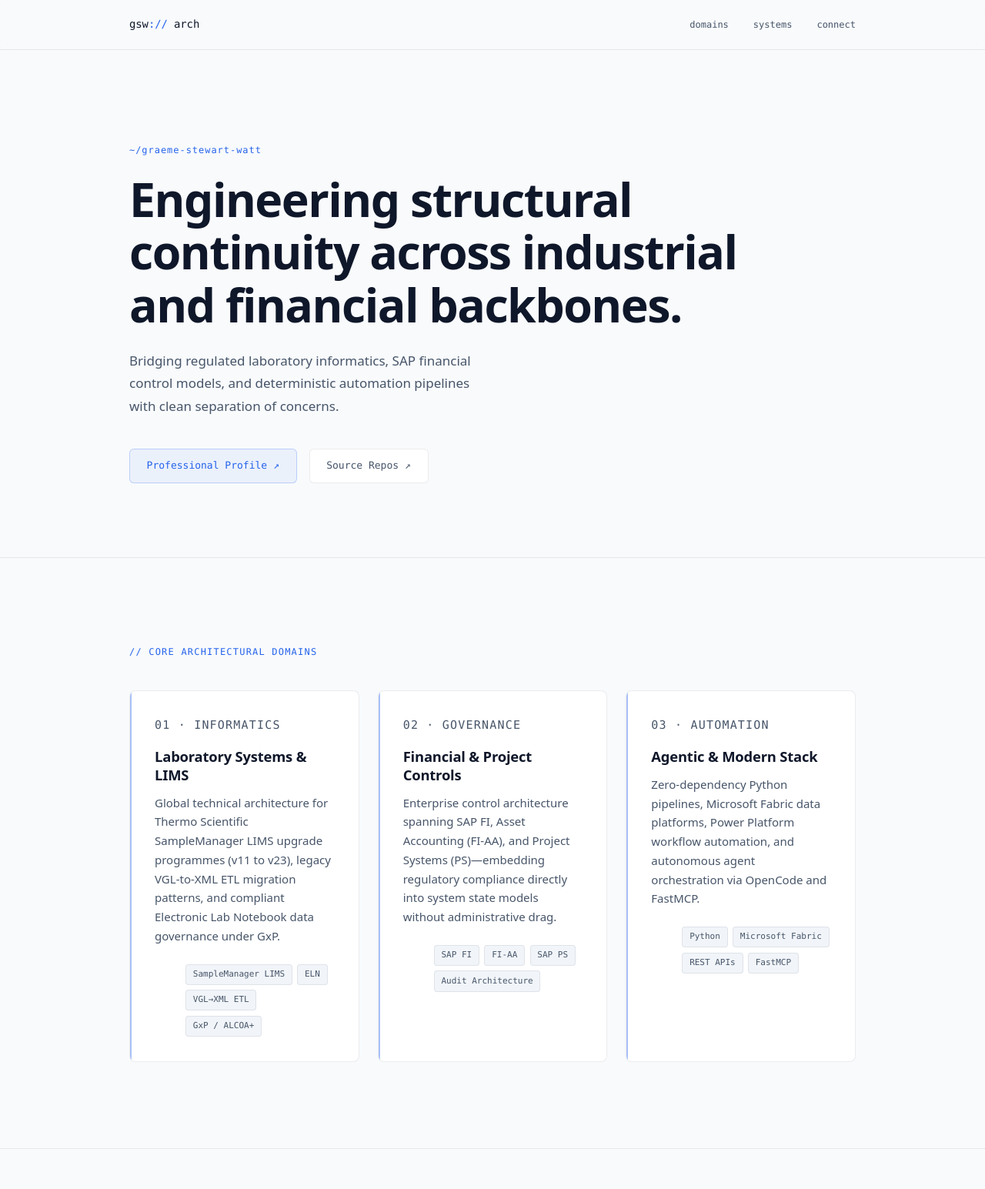
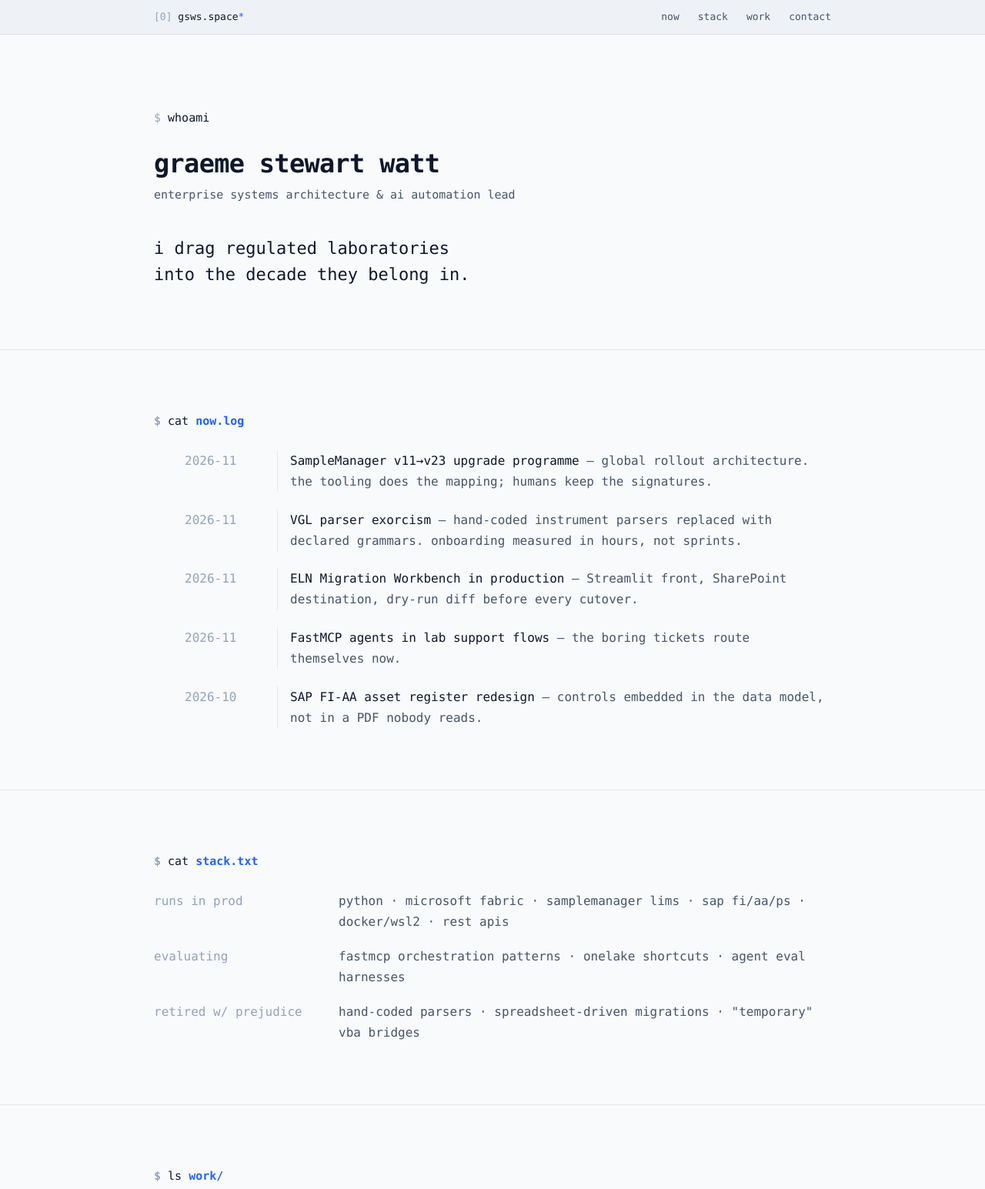
Before and after one commit to gswwsg/gsws.space, a plain HTML site: page index.html in a window 1280 px wide. Shown: the top 1545 px of the page at 77% size. Drawn offline with Linux system fonts and the light colour scheme.

Commit message:
Rebuild in terminal mode: manifesto, living log, opinionated stack

```diff
--- a/index.html
+++ b/index.html
@@ -5,10 +5,10 @@
   <meta name="viewport" content="width=device-width, initial-scale=1">
   <meta name="color-scheme" content="dark light">
   <title>Graeme Stewart Watt — Enterprise Systems Architecture &amp; AI Automation Lead</title>
-  <meta name="description" content="Regulated laboratory informatics, SAP financial governance, and deterministic automation.">
+  <meta name="description" content="Regulated laboratory informatics, SAP financial control, and agents doing the boring parts.">
   <meta name="theme-color" content="#090c10">
   <meta property="og:title" content="Graeme Stewart Watt — Enterprise Systems Architecture &amp; AI Automation Lead">
-  <meta property="og:description" content="Regulated laboratory informatics, SAP financial governance, and deterministic automation.">
+  <meta property="og:description" content="Regulated laboratory informatics, SAP financial control, and agents doing the boring parts.">
   <meta property="og:type" content="profile">
   <meta property="og:url" content="https://gsws.space/">
   <meta name="twitter:card" content="summary">
@@ -17,21 +17,13 @@
     :root {
       color-scheme: dark;
       --bg: #090c10;
-      --surface: #10151d;
-      --surface-inset: #0d1117;
+      --bar: #0d1117;
       --text: #e2e8f0;
-      --text-muted: #8b949e;
-      --text-faint: #484f58;
+      --muted: #8b949e;
+      --faint: #484f58;
       --accent: #58a6ff;
-      --accent-soft: rgba(88, 166, 255, 0.1);
-      --accent-soft-hover: rgba(88, 166, 255, 0.2);
       --line: rgba(226, 232, 240, 0.07);
-      --edge-a: rgba(88, 166, 255, 0.3);
-      --edge-b: rgba(226, 232, 240, 0.05);
-      --edge-c: rgba(88, 166, 255, 0.08);
-      --header-veil: rgba(9, 12, 16, 0.88);
       --selection: rgba(88, 166, 255, 0.25);
-      --sans: system-ui, -apple-system, BlinkMacSystemFont, "Segoe UI", Roboto, sans-serif;
       --mono: ui-monospace, "SF Mono", "Cascadia Code", Menlo, Consolas, monospace;
     }
 
@@ -39,110 +31,102 @@
       :root {
         color-scheme: light;
         --bg: #f8fafc;
-        --surface: #ffffff;
-        --surface-inset: #f1f5f9;
+        --bar: #eef2f7;
         --text: #0f172a;
-        --text-muted: #475569;
-        --text-faint: #94a3b8;
+        --muted: #475569;
+        --faint: #94a3b8;
         --accent: #2563eb;
-        --accent-soft: rgba(37, 99, 235, 0.06);
-        --accent-soft-hover: rgba(37, 99, 235, 0.12);
         --line: rgba(15, 23, 42, 0.08);
-        --edge-a: rgba(37, 99, 235, 0.25);
-        --edge-b: rgba(15, 23, 42, 0.06);
-        --edge-c: rgba(37, 99, 235, 0.06);
-        --header-veil: rgba(248, 250, 252, 0.88);
         --selection: rgba(37, 99, 235, 0.18);
       }
     }
 
     * { box-sizing: border-box; margin: 0; }
     html { scroll-behavior: smooth; }
-    body { font-family: var(--sans); font-size: 1rem; line-height: 1.7; background: var(--bg); color: var(--text); }
+    body { font-family: var(--mono); font-size: 1rem; line-height: 1.7; background: var(--bg); color: var(--text); }
     ::selection { background: var(--selection); }
     :focus-visible { outline: 2px solid var(--accent); outline-offset: 3px; }
+    a { color: var(--accent); text-decoration: none; }
+    a:hover { text-decoration: underline; }
 
     .skip-link {
       position: absolute; left: 1rem; top: -4rem; z-index: 50;
-      padding: 0.55rem 1.1rem; border-radius: 6px;
+      padding: 0.55rem 1.1rem; border-radius: 4px;
       background: var(--accent); color: var(--bg);
-      font-family: var(--mono); font-size: 0.8125rem; text-decoration: none;
+      font-size: 0.8125rem; text-decoration: none;
       transition: top 140ms ease;
     }
     .skip-link:focus { top: 1rem; }
+    .skip-link:hover { text-decoration: none; }
 
-    .container { max-width: 64rem; margin-inline: auto; padding-inline: clamp(1.25rem, 4vw, 2.5rem); }
+    .container { max-width: 60rem; margin-inline: auto; padding-inline: clamp(1.25rem, 4vw, 2.5rem); }
 
-    .site-header {
+    .bar {
       position: sticky; top: 0; z-index: 10;
-      background: var(--header-veil); backdrop-filter: blur(12px);
+      background: var(--bar);
       border-bottom: 1px solid var(--line);
+      font-size: 0.8125rem;
     }
-    .site-nav { display: flex; align-items: center; justify-content: space-between; min-height: 4rem; }
-    .wordmark { font-family: var(--mono); font-size: 0.875rem; font-weight: 500; color: var(--text); text-decoration: none; letter-spacing: -0.01em; }
-    .wordmark span { color: var(--accent); }
-    .nav-links { display: flex; gap: 2rem; list-style: none; font-family: var(--mono); font-size: 0.75rem; }
-    .nav-links a { color: var(--text-muted); text-decoration: none; transition: color 140ms ease; }
-    .nav-links a:hover { color: var(--text); }
+    .bar-inner { display: flex; align-items: center; justify-content: space-between; min-height: 2.75rem; }
+    .session { color: var(--faint); }
+    .session strong { color: var(--text); font-weight: 500; }
+    .session .active { color: var(--accent); }
+    .bar-nav { display: flex; gap: 1.5rem; list-style: none; }
+    .bar-nav a { color: var(--muted); }
+    .bar-nav a:hover { color: var(--text); text-decoration: none; }
 
-    .hero { padding-block: clamp(5rem, 15vh, 8.5rem) clamp(3.5rem, 9vw, 6rem); }
-    .hero-eyebrow { font-family: var(--mono); font-size: 0.75rem; color: var(--accent); letter-spacing: 0.08em; margin-bottom: 1.25rem; }
-    .hero h1 { font-size: clamp(2.25rem, 5.5vw, 3.8rem); font-weight: 700; line-height: 1.12; letter-spacing: -0.025em; max-width: 28ch; text-wrap: balance; }
-    .hero-lede { margin-top: 1.5rem; max-width: 46ch; font-size: 1.0625rem; color: var(--text-muted); line-height: 1.75; }
+    .hero { padding-block: clamp(4rem, 12vh, 7rem) clamp(3rem, 8vw, 5rem); }
+    .prompt { font-size: 0.9375rem; margin-bottom: 1.5rem; }
+    .prompt .dollar { color: var(--faint); }
+    .prompt .cmd { color: var(--text); font-weight: 500; }
+    .prompt .file { color: var(--accent); }
+    .hero h1 { font-size: clamp(1.6rem, 3.5vw, 2.1rem); font-weight: 600; letter-spacing: -0.02em; line-height: 1.3; text-wrap: balance; }
+    .role { margin-top: 0.4rem; font-size: 0.9375rem; color: var(--muted); }
+    .manifesto {
+      margin-top: 2.5rem; max-width: 46ch;
+      font-size: clamp(1.125rem, 2.6vw, 1.375rem); line-height: 1.55;
+      color: var(--text); text-wrap: balance;
+    }
+    .cursor {
+      display: inline-block; width: 0.55em; height: 1.05em; margin-left: 0.3rem;
+      background: var(--accent); vertical-align: text-bottom;
+      animation: blink 1.1s steps(2, start) infinite;
+    }
+    @keyframes blink { 0%, 49% { opacity: 1; } 50%, 100% { opacity: 0; } }
 
-    .cta-row { display: flex; flex-wrap: wrap; gap: 1rem; margin-top: 2.5rem; }
-    .btn {
-      display: inline-flex; align-items: center; gap: 0.5rem; padding: 0.65rem 1.35rem; border-radius: 6px;
-      border: 1px solid transparent; font-family: var(--mono); font-size: 0.8125rem; font-weight: 500;
-      text-decoration: none; transition: background-color 140ms ease, border-color 140ms ease, transform 140ms ease;
-    }
-    .btn:hover { transform: translateY(-1px); }
-    .btn-primary { color: var(--accent); background: var(--accent-soft); border-color: var(--edge-a); }
-    .btn-primary:hover { background-color: var(--accent-soft-hover); }
-    .btn-ghost { color: var(--text-muted); border-color: var(--line); background: var(--surface); }
-    .btn-ghost:hover { color: var(--text); border-color: var(--accent); }
+    .section { padding-block: clamp(3rem, 8vw, 5rem); border-top: 1px solid var(--line); }
+    .section[id] { scroll-margin-top: 3.75rem; }
 
-    .section { padding-block: clamp(4rem, 10vw, 7rem); border-top: 1px solid var(--line); }
-    .section[id] { scroll-margin-top: 5rem; }
-    .section-label { font-family: var(--mono); font-size: 0.75rem; font-weight: 500; letter-spacing: 0.1em; color: var(--accent); margin-bottom: 2.5rem; text-transform: uppercase; }
+    .log { list-style: none; display: grid; gap: 1.4rem; }
+    .log li { display: grid; grid-template-columns: 6.5rem 1fr; gap: 1rem; }
+    .log-date { color: var(--faint); }
+    .log-entry { color: var(--muted); border-left: 1px solid var(--line); padding-left: 1rem; }
+    .log-entry .key { color: var(--text); }
 
-    .grid { display: grid; gap: 1.5rem; }
-    .pillars { grid-template-columns: repeat(auto-fit, minmax(min(100%, 18rem), 1fr)); }
-    .work-grid { grid-template-columns: repeat(auto-fit, minmax(min(100%, 26rem), 1fr)); }
+    .stack { display: grid; gap: 1.1rem; }
+    .stack div { display: grid; grid-template-columns: 14rem 1fr; gap: 1rem; }
+    .stack dt { color: var(--faint); }
+    .stack dd { color: var(--muted); }
 
-    .card {
-      padding: 2rem; border-radius: 8px; border: 1px solid var(--line); background: var(--surface);
-      position: relative; overflow: hidden;
-    }
-    .card::before {
-      content: ""; position: absolute; top: 0; left: 0; width: 2px; height: 100%;
-      background: var(--accent); opacity: 0.4;
-    }
-    .card-index { font-family: var(--mono); font-size: 0.7rem; color: var(--text-faint); letter-spacing: 0.08em; margin-bottom: 1rem; }
-    .card h3 { font-size: 1.15rem; font-weight: 600; line-height: 1.3; margin-bottom: 0.75rem; letter-spacing: -0.01em; }
-    .card p { font-size: 0.9375rem; color: var(--text-muted); line-height: 1.65; }
+    .work { list-style: none; }
+    .work li { padding-block: 1.9rem; }
+    .work li:first-child { padding-top: 0; }
+    .work li + li { border-top: 1px solid var(--line); }
+    .work-name { color: var(--text); font-weight: 600; }
+    .work-desc { margin-top: 0.6rem; color: var(--muted); max-width: 70ch; }
+    .work-impact { margin-top: 0.6rem; color: var(--accent); font-size: 0.875rem; }
 
-    .tags { display: flex; flex-wrap: wrap; gap: 0.4rem; list-style: none; margin-top: 1.5rem; }
-    .tags li {
-      padding: 0.2rem 0.55rem; border: 1px solid var(--line); border-radius: 4px;
-      background: var(--surface-inset); font-family: var(--mono); font-size: 0.6875rem; color: var(--text-muted);
-    }
+    .belief { max-width: 52ch; font-size: 1.0625rem; line-height: 1.75; }
+    .belief .md-gt { color: var(--accent); }
 
-    .work-meta { display: grid; gap: 0.6rem; margin-top: 1.5rem; padding-top: 1.25rem; border-top: 1px solid var(--line); }
-    .work-meta dt { font-family: var(--mono); font-size: 0.6875rem; text-transform: uppercase; letter-spacing: 0.12em; color: var(--text-faint); }
-    .work-meta dd { font-family: var(--mono); font-size: 0.8125rem; color: var(--text-muted); }
-    .work-meta .impact dd { color: var(--accent); }
+    .contact-links { display: flex; flex-wrap: wrap; gap: 1.75rem; list-style: none; font-size: 0.9375rem; }
 
-    .contact-copy { color: var(--text-muted); max-width: 44ch; margin-bottom: 1.5rem; font-size: 0.9375rem; }
-
-    .site-footer { border-top: 1px solid var(--line); padding-block: 2.5rem; font-family: var(--mono); font-size: 0.75rem; color: var(--text-faint); }
-    .footer-inner { display: flex; justify-content: space-between; align-items: center; }
-    .footer-links { display: flex; gap: 1.5rem; list-style: none; }
-    .footer-links a { color: var(--text-muted); text-decoration: none; }
-    .footer-links a:hover { color: var(--text); }
+    .bar-footer { position: static; border-top: 1px solid var(--line); border-bottom: none; font-size: 0.75rem; }
+    .footer-note { color: var(--faint); }
 
     @media (max-width: 40rem) {
-      .nav-links { display: none; }
+      .bar-nav { display: none; }
+      .log li, .stack div { grid-template-columns: 1fr; gap: 0.35rem; }
     }
 
     @media (prefers-reduced-motion: reduce) {
@@ -156,113 +140,120 @@
   </style>
 </head>
 <body id="top">
-  <a class="skip-link" href="#main">Skip to content</a>
+  <a class="skip-link" href="#main">skip to content</a>
 
-  <header class="site-header">
-    <nav class="site-nav container" aria-label="Primary">
-      <a class="wordmark" href="#top">gsw<span>://</span> arch</a>
-      <ul class="nav-links">
-        <li><a href="#architecture">domains</a></li>
-        <li><a href="#systems">systems</a></li>
-        <li><a href="#contact">connect</a></li>
-      </ul>
-    </nav>
+  <header class="bar">
+    <div class="bar-inner container">
+      <a class="session" href="#top">[0] <strong>gsws.space</strong><span class="active">*</span></a>
+      <nav aria-label="Primary">
+        <ul class="bar-nav">
+          <li><a href="#now">now</a></li>
+          <li><a href="#stack">stack</a></li>
+          <li><a href="#work">work</a></li>
+          <li><a href="#contact">contact</a></li>
+        </ul>
+      </nav>
+    </div>
   </header>
 
   <main id="main">
     <section class="hero container" aria-labelledby="hero-heading">
-      <p class="hero-eyebrow">~/graeme-stewart-watt</p>
-      <h1 id="hero-heading">Engineering structural continuity across industrial and financial backbones.</h1>
-      <p class="hero-lede">Bridging regulated laboratory informatics, SAP financial control models, and deterministic automation pipelines with clean separation of concerns.</p>
-      <div class="cta-row">
-        <a class="btn btn-primary" href="https://www.linkedin.com/in/graeme-stewart-watt-pmp-ab001a51">Professional Profile <span aria-hidden="true">↗</span></a>
-        <a class="btn btn-ghost" href="https://github.com/digitalgenetics-gh">Source Repos <span aria-hidden="true">↗</span></a>
+      <p class="prompt"><span class="dollar">$</span> <span class="cmd">whoami</span></p>
+      <h1 id="hero-heading">graeme stewart watt</h1>
+      <p class="role">enterprise systems architecture &amp; ai automation lead</p>
+      <p class="manifesto">i drag regulated laboratories into the decade they belong in.<span class="cursor" aria-hidden="true"></span></p>
+    </section>
+
+    <section id="now" class="section" aria-labelledby="now-label">
+      <div class="container">
+        <h2 class="prompt" id="now-label" aria-label="Now log"><span class="dollar">$</span> <span class="cmd">cat</span> <span class="file">now.log</span></h2>
+        <ol class="log">
+          <li>
+            <span class="log-date">2026-11</span>
+            <span class="log-entry"><span class="key">SampleManager v11→v23 upgrade programme</span> — global rollout architecture. the tooling does the mapping; humans keep the signatures.</span>
+          </li>
+          <li>
+            <span class="log-date">2026-11</span>
+            <span class="log-entry"><span class="key">VGL parser exorcism</span> — hand-coded instrument parsers replaced with declared grammars. onboarding measured in hours, not sprints.</span>
+          </li>
+          <li>
+            <span class="log-date">2026-11</span>
+            <span class="log-entry"><span class="key">ELN Migration Workbench in production</span> — Streamlit front, SharePoint destination, dry-run diff before every cutover.</span>
+          </li>
+          <li>
+            <span class="log-date">2026-11</span>
+            <span class="log-entry"><span class="key">FastMCP agents in lab support flows</span> — the boring tickets route themselves now.</span>
+          </li>
+          <li>
+            <span class="log-date">2026-10</span>
+            <span class="log-entry"><span class="key">SAP FI-AA asset register redesign</span> — controls embedded in the data model, not in a PDF nobody reads.</span>
+          </li>
+        </ol>
       </div>
     </section>
 
-    <section id="architecture" class="section" aria-labelledby="architecture-label">
+    <section id="stack" class="section" aria-labelledby="stack-label">
       <div class="container">
-        <h2 class="section-label" id="architecture-label" aria-label="Core architectural domains">// core architectural domains</h2>
-        <div class="grid pillars">
-          <article class="card">
-            <p class="card-index">01 · INFORMATICS</p>
-            <h3>Laboratory Systems &amp; LIMS</h3>
-            <p>Global technical architecture for Thermo Scientific SampleManager LIMS upgrade programmes (v11 to v23), legacy VGL-to-XML ETL migration patterns, and compliant Electronic Lab Notebook data governance under GxP.</p>
-            <ul class="tags">
-              <li>SampleManager LIMS</li>
-              <li>ELN</li>
-              <li>VGL→XML ETL</li>
-              <li>GxP / ALCOA+</li>
-            </ul>
-          </article>
-          <article class="card">
-            <p class="card-index">02 · GOVERNANCE</p>
-            <h3>Financial &amp; Project Controls</h3>
-            <p>Enterprise control architecture spanning SAP FI, Asset Accounting (FI-AA), and Project Systems (PS)—embedding regulatory compliance directly into system state models without administrative drag.</p>
-            <ul class="tags">
-              <li>SAP FI</li>
-              <li>FI-AA</li>
-              <li>SAP PS</li>
-              <li>Audit Architecture</li>
-            </ul>
-          </article>
-          <article class="card">
-            <p class="card-index">03 · AUTOMATION</p>
-            <h3>Agentic &amp; Modern Stack</h3>
-            <p>Zero-dependency Python pipelines, Microsoft Fabric data platforms, Power Platform workflow automation, and autonomous agent orchestration via OpenCode and FastMCP.</p>
-            <ul class="tags">
-              <li>Python</li>
-              <li>Microsoft Fabric</li>
-              <li>REST APIs</li>
-              <li>FastMCP</li>
-            </ul>
-          </article>
-        </div>
+        <h2 class="prompt" id="stack-label" aria-label="Stack"><span class="dollar">$</span> <span class="cmd">cat</span> <span class="file">stack.txt</span></h2>
+        <dl class="stack">
+          <div>
+            <dt>runs in prod</dt>
+            <dd>python · microsoft fabric · samplemanager lims · sap fi/aa/ps · docker/wsl2 · rest apis</dd>
+          </div>
+          <div>
+            <dt>evaluating</dt>
+            <dd>fastmcp orchestration patterns · onelake shortcuts · agent eval harnesses</dd>
+          </div>
+          <div>
+            <dt>retired w/ prejudice</dt>
+            <dd>hand-coded parsers · spreadsheet-driven migrations · &quot;temporary&quot; vba bridges</dd>
+          </div>
+        </dl>
       </div>
     </section>
 
-    <section id="systems" class="section" aria-labelledby="systems-label">
+    <section id="work" class="section" aria-labelledby="work-label">
       <div class="container">
-        <h2 class="section-label" id="systems-label" aria-label="Production tooling and case studies">// production tooling &amp; case studies</h2>
-        <div class="grid work-grid">
-          <article class="card">
-            <p class="card-index">MODULAR TOOLCHAIN</p>
-            <h3>ELN Migration Workbench</h3>
-            <p>A Python and Streamlit validation framework designed to govern Electronic Lab Notebook migrations to SharePoint. Provides single-scan export profiling, manifest generation, and schema dry-run diffing.</p>
-            <dl class="work-meta">
-              <div><dt>Stack</dt><dd>Python · Streamlit · CSV Manifests · SharePoint APIs</dd></div>
-              <div class="impact"><dt>Impact</dt><dd>→ Compresses manual mapping cycles into repeatable, fully audited migration batches.</dd></div>
-            </dl>
-          </article>
-          <article class="card">
-            <p class="card-index">PARSING BY DECLARATION</p>
-            <h3>Metadata-Driven ETL Pipelines</h3>
-            <p>Replaced brittle, hand-coded legacy VGL instrument integrations with configuration-driven parsing pipelines, emitting standardized, validated XML data streams with complete reconciliation reporting.</p>
-            <dl class="work-meta">
-              <div><dt>Stack</dt><dd>Python · VGL Parsers · XML Schema · ETL Architecture</dd></div>
-              <div class="impact"><dt>Impact</dt><dd>→ Reduces new instrument format onboarding from engineering sprints to configuration hours.</dd></div>
-            </dl>
-          </article>
-        </div>
+        <h2 class="prompt" id="work-label" aria-label="Work"><span class="dollar">$</span> <span class="cmd">ls</span> <span class="file">work/</span></h2>
+        <ul class="work">
+          <li>
+            <p class="work-name">eln-migration-workbench/</p>
+            <p class="work-desc">Streamlit front, SharePoint destination. single-scan export profiling, manifest generation, schema dry-run diffing — every run audited.</p>
+            <p class="work-impact">→ manual mapping cycles compressed into repeatable, audited batches.</p>
+          </li>
+          <li>
+            <p class="work-name">etl-by-declaration/</p>
+            <p class="work-desc">VGL grammars declared, not hand-coded. new instrument formats onboarded by configuration; every batch emits validated XML with reconciliation.</p>
+            <p class="work-impact">→ onboarding from engineering sprints to configuration hours.</p>
+          </li>
+        </ul>
+      </div>
+    </section>
+
+    <section id="belief" class="section" aria-labelledby="belief-label">
+      <div class="container">
+        <h2 class="prompt" id="belief-label" aria-label="Belief"><span class="dollar">$</span> <span class="cmd">cat</span> <span class="file">belief.md</span></h2>
+        <blockquote class="belief">
+          <p><span class="md-gt" aria-hidden="true">&gt; </span>agents should do the boring parts — transcription, mapping, reconciliation. humans keep the judgement and the signature. in a regulated environment the audit trail is not negotiable. an agent that can&rsquo;t explain what it did is a liability, not a colleague.</p>
+        </blockquote>
       </div>
     </section>
 
     <section id="contact" class="section" aria-labelledby="contact-label">
       <div class="container">
-        <h2 class="section-label" id="contact-label" aria-label="Professional contact">// professional contact</h2>
-        <p class="contact-copy">For architectural consulting, LIMS modernization, or systems integration inquiries, connect directly via professional channels.</p>
-        <a class="btn btn-primary" href="https://www.linkedin.com/in/graeme-stewart-watt-pmp-ab001a51">Connect on LinkedIn <span aria-hidden="true">↗</span></a>
+        <h2 class="prompt" id="contact-label" aria-label="Contact"><span class="dollar">$</span> <span class="cmd">contact</span></h2>
+        <ul class="contact-links">
+          <li><a href="https://www.linkedin.com/in/graeme-stewart-watt-pmp-ab001a51">linkedin ↗</a></li>
+          <li><a href="https://github.com/digitalgenetics-gh">github ↗</a></li>
+        </ul>
       </div>
     </section>
   </main>
 
-  <footer class="site-footer">
-    <div class="container footer-inner">
-      <p>© 2026 Systems Architecture</p>
-      <ul class="footer-links">
-        <li><a href="https://github.com/digitalgenetics-gh">GitHub</a></li>
-        <li><a href="https://www.linkedin.com/in/graeme-stewart-watt-pmp-ab001a51">LinkedIn</a></li>
-      </ul>
+  <footer class="bar bar-footer">
+    <div class="bar-inner container">
+      <p class="footer-note session">[0] gsws.space</p>
+      <p class="footer-note">© 2026 · single file · zero requests</p>
     </div>
   </footer>
 </body>
```
